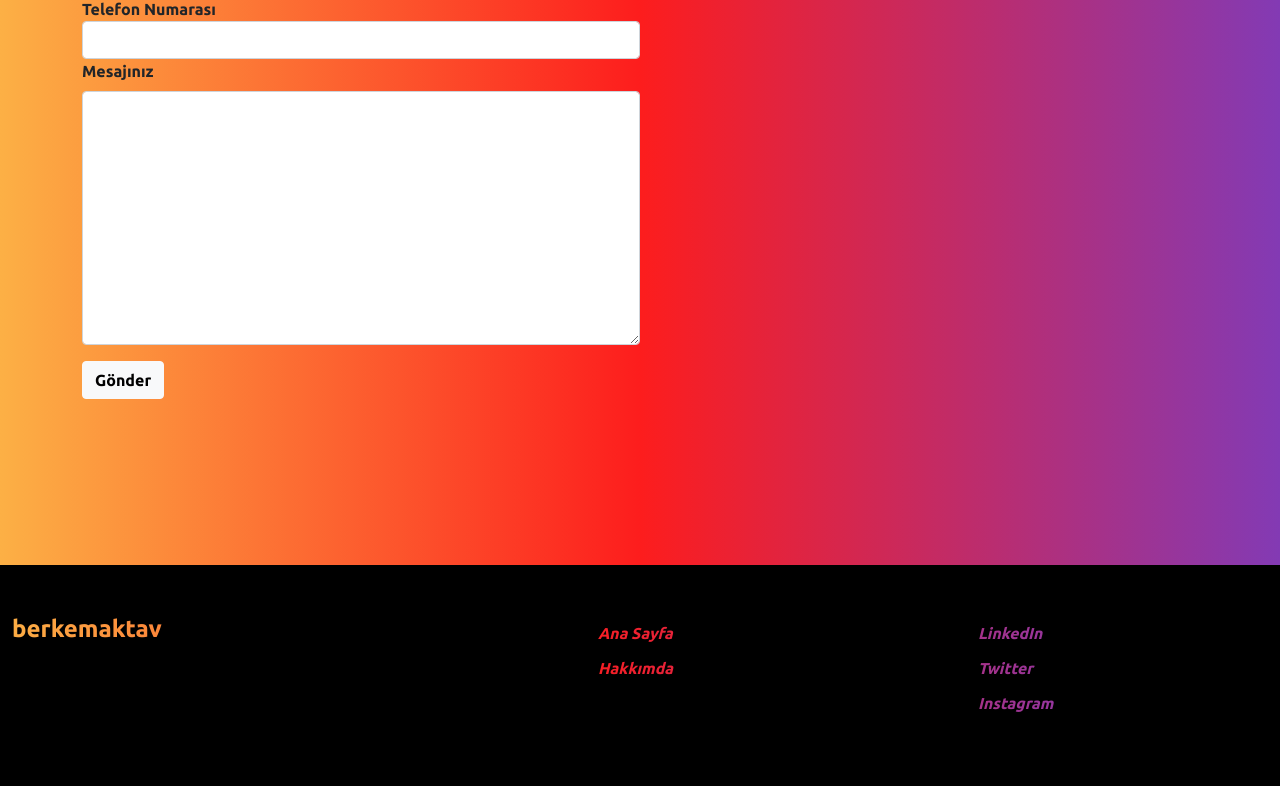
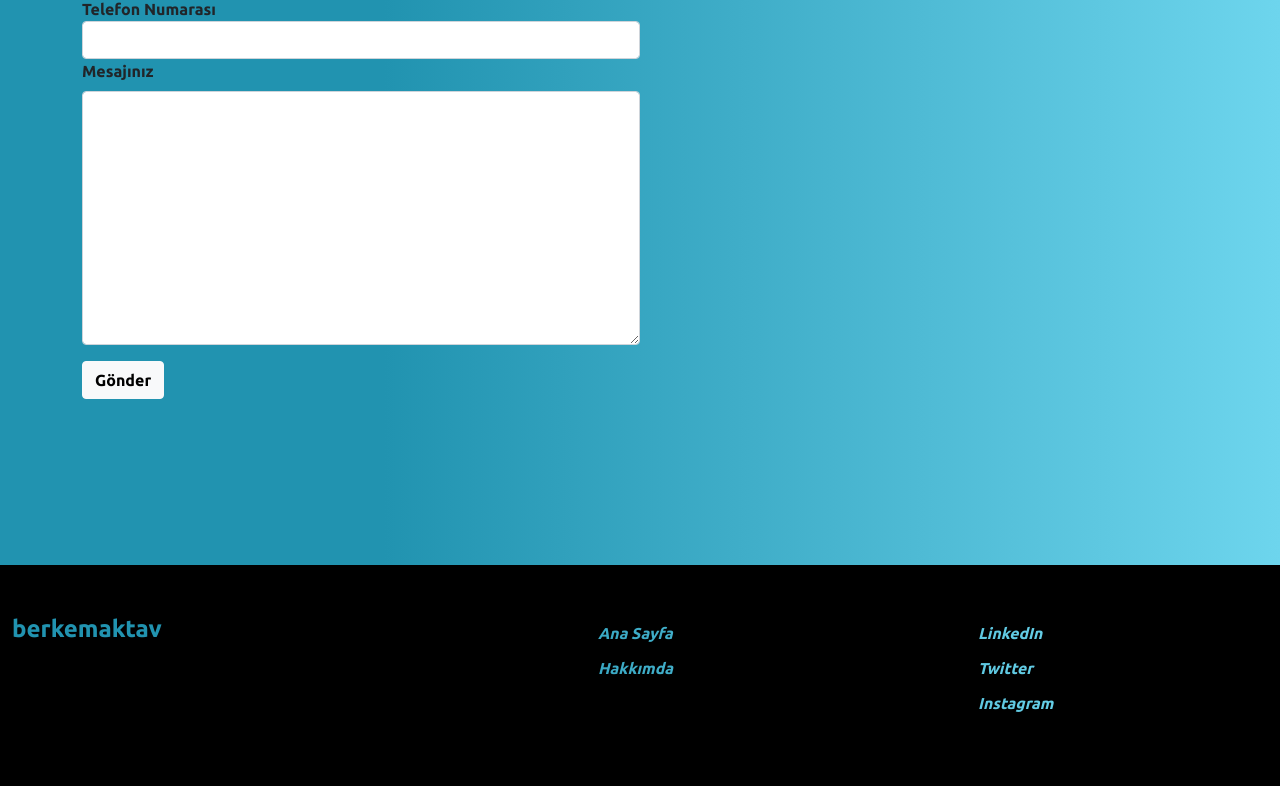
Before and after one commit to contauto/denemeyedevam, a plain HTML site: page index.html in a window 1280 px wide. Shown: the part 1607-2393 px from the top of the page. Drawn offline with nearby package versions, Linux system fonts and the light colour scheme.

Commit message:
Update style.css

```diff
--- a/style.css
+++ b/style.css
@@ -2,7 +2,9 @@
 :root{
     background: rgb(255,255,255);
     background: rgb(131,58,180);
-    background: linear-gradient(270deg, rgba(131,58,180,1) 0%, rgba(253,29,29,1) 50%, rgba(252,176,69,1) 100%);
+    background: rgb(97,67,133);
+    background: rgb(33,147,176);
+    background: linear-gradient(90deg, rgba(33,147,176,1) 30%, rgba(109,213,237,1) 100%);
 }
 
 body{
@@ -14,7 +16,9 @@ body{
     font-size: 70px;
     background: rgb(255,255,255);
     background: rgb(131,58,180);
-    background: linear-gradient(270deg, rgba(131,58,180,1) 0%, rgba(253,29,29,1) 50%, rgba(252,176,69,1) 100%);
+    background: rgb(97,67,133);
+    background: rgb(33,147,176);
+background: linear-gradient(90deg, rgba(33,147,176,1) 30%, rgba(109,213,237,1) 100%);
     -webkit-background-clip: text;
     -webkit-text-fill-color: transparent;
 }
@@ -45,7 +49,9 @@ li .dropdown-item:hover{
 
         background: rgb(255,255,255);
         background: rgb(131,58,180);
-        background: linear-gradient(270deg, rgba(131,58,180,1) 0%, rgba(253,29,29,1) 50%, rgba(252,176,69,1) 100%);
+        background: rgb(97,67,133);
+        background: rgb(33,147,176);
+        background: linear-gradient(90deg, rgba(33,147,176,1) 30%, rgba(109,213,237,1) 100%);
 }
 
 .py-6{
```
